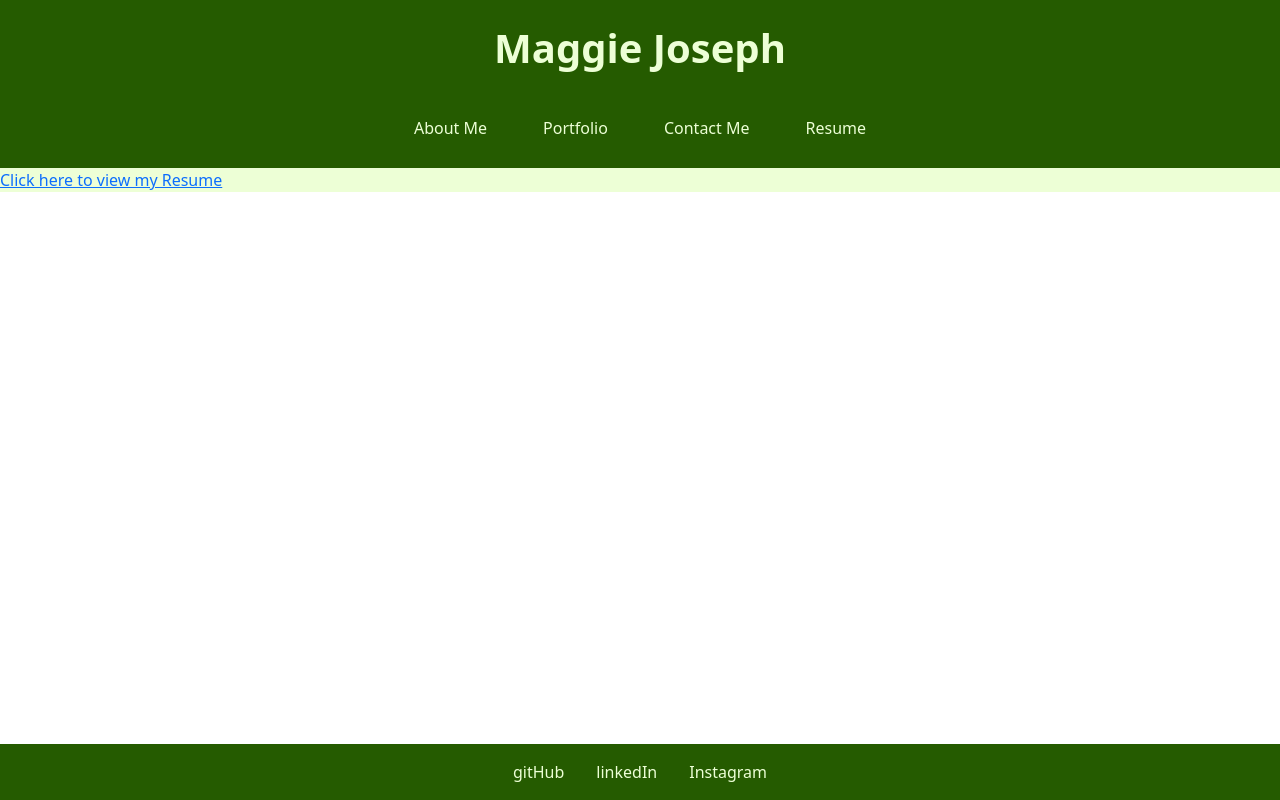
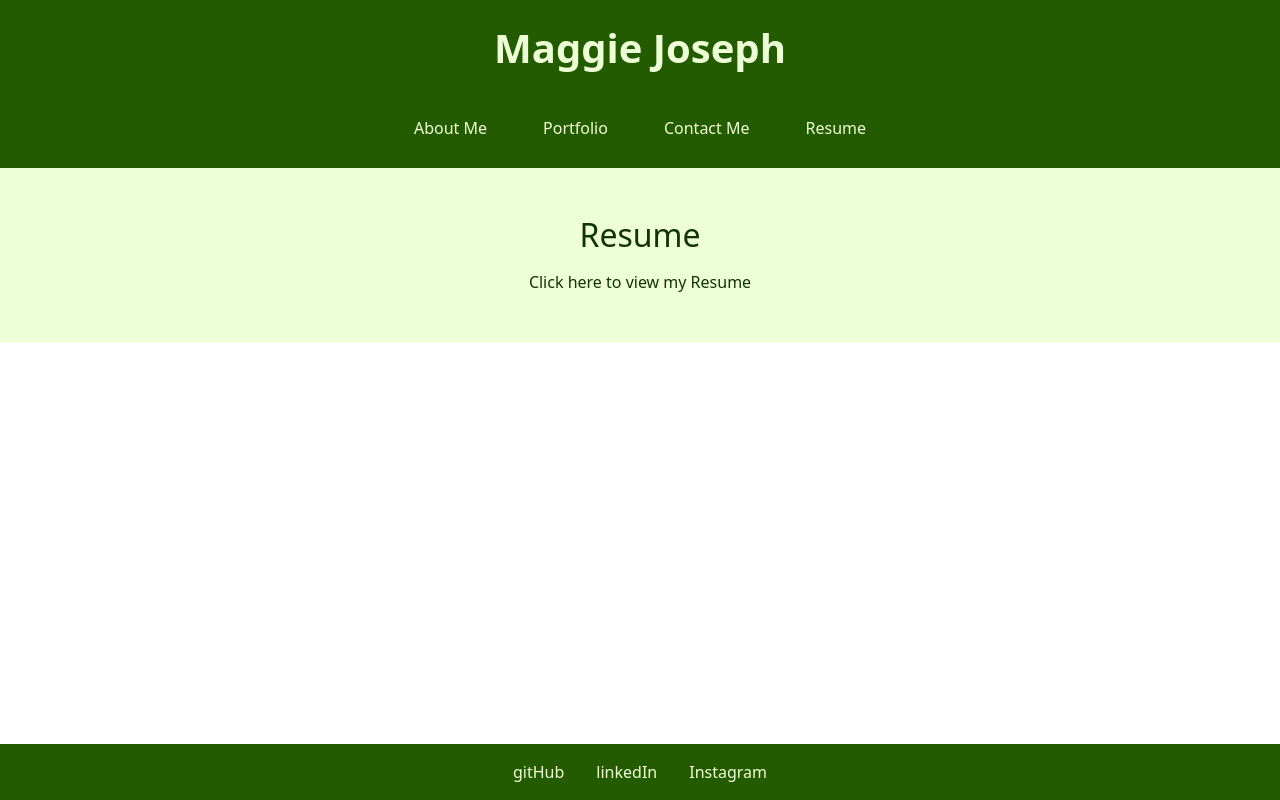
Before and after one commit to maggiejoe/maggies-react-portfolio, a React (Create React App) app: page / in a window 1280 px wide. Both pictures are taken after a click on the element "Resume". Built offline with nearby package versions, Linux system fonts and the light colour scheme.

Commit message:
committing for assistance with BCS on footer issue

```diff
--- a/src/App.css
+++ b/src/App.css
@@ -74,3 +74,14 @@ li a {
   color: var(--light-green);
   border: none;
 }
+
+/* RESUME & PORTFOLIO */
+
+#resume, #links {
+  text-decoration: none;
+  color: var(--forest-green);
+}
+
+#resume:hover, #links:hover {
+  color: var(--blue);
+}
--- a/src/components/About/index.js
+++ b/src/components/About/index.js
@@ -4,7 +4,7 @@ import selfPortrait from '../../assets/images/self-portrait.png';
 function About() {
     return (
         <section className='py-5 text-center'>
-            <h1 id='text-color' className='mb-4'>Hey, I'm Maggie!</h1>
+            <h1 id='text-color' className='mb-5'>Hey, I'm Maggie!</h1>
             <img src={selfPortrait} id='img-border' className='mb-4' style={{ width: "25%" }} alt='Self portrait' />
             <div>
                 <p id='text-color' className='pb-5'>
--- a/src/components/Contact/index.js
+++ b/src/components/Contact/index.js
@@ -19,13 +19,13 @@ function ContactForm() {
       if (e.target.name === 'email') {
         const isValid = validateEmail(e.target.value);
         if (!isValid) {
-          setErrorMessage('Your email is invalid.');
+          setErrorMessage('Your email is invalid. Please enter a valid email');
         } else {
           setErrorMessage('');
         }
       } else {
         if (!e.target.value.length) {
-          setErrorMessage(`${e.target.name} is required.`);
+          setErrorMessage(`A ${e.target.name} is required`);
         } else {
           setErrorMessage('');
         }
--- a/src/components/Portfolio/index.js
+++ b/src/components/Portfolio/index.js
@@ -3,8 +3,8 @@ import Project from '../Project';
 
 function Portfolio() {
     return (
-        <div>
-            <h1>My Projects</h1>
+        <div id='text-color' className='text-center py-5'>
+            <h2 className='mb-4'>My Projects</h2>
             <div>
                 <Project />
             </div>
--- a/src/components/Project/index.js
+++ b/src/components/Project/index.js
@@ -57,23 +57,23 @@ function Project() {
     ];
 
     return (
-        <div>
+        <div id='text-color'>
             <div>
                 {projects.map((project) => {
                     return (
                         <div>
-                            <div>
-                                <img src={project.photo} alt={project.name}>
+                            <div className='p-4'>
+                                <img className='pb-3' src={project.photo} alt={project.name} style={{ width: '50%' }}>
                                 </img>
                                 <div>
-                                    <h3>
+                                    <h4 className='pb-2'>
                                         {project.name}
-                                    </h3>
-                                    <a href={project.url}>
+                                    </h4>
+                                    <a id='links' href={project.url}>
                                         Deployable Link
                                     </a>
                                     <br />
-                                    <a href={project.gitHub}>
+                                    <a id='links' href={project.gitHub}>
                                         GitHub Repository
                                     </a>
                                 </div>
--- a/src/components/Resume/index.js
+++ b/src/components/Resume/index.js
@@ -2,8 +2,9 @@ import React from 'react';
 
 function Resume() {
     return (
-        <div>
-            <a href='https://drive.google.com/file/d/1NNAUDpiuuY8DYmOMFoztzKa6CqK7dLiP/view?usp=sharing' rel="noreferrer" target="_blank">
+        <div id='text-color' className='text-center p-5'>
+            <h2 className='pb-2'>Resume</h2>
+            <a id='resume' href='https://drive.google.com/file/d/1NNAUDpiuuY8DYmOMFoztzKa6CqK7dLiP/view?usp=sharing' rel="noreferrer" target="_blank">
                 Click here to view my Resume
             </a>
         </div>
```
